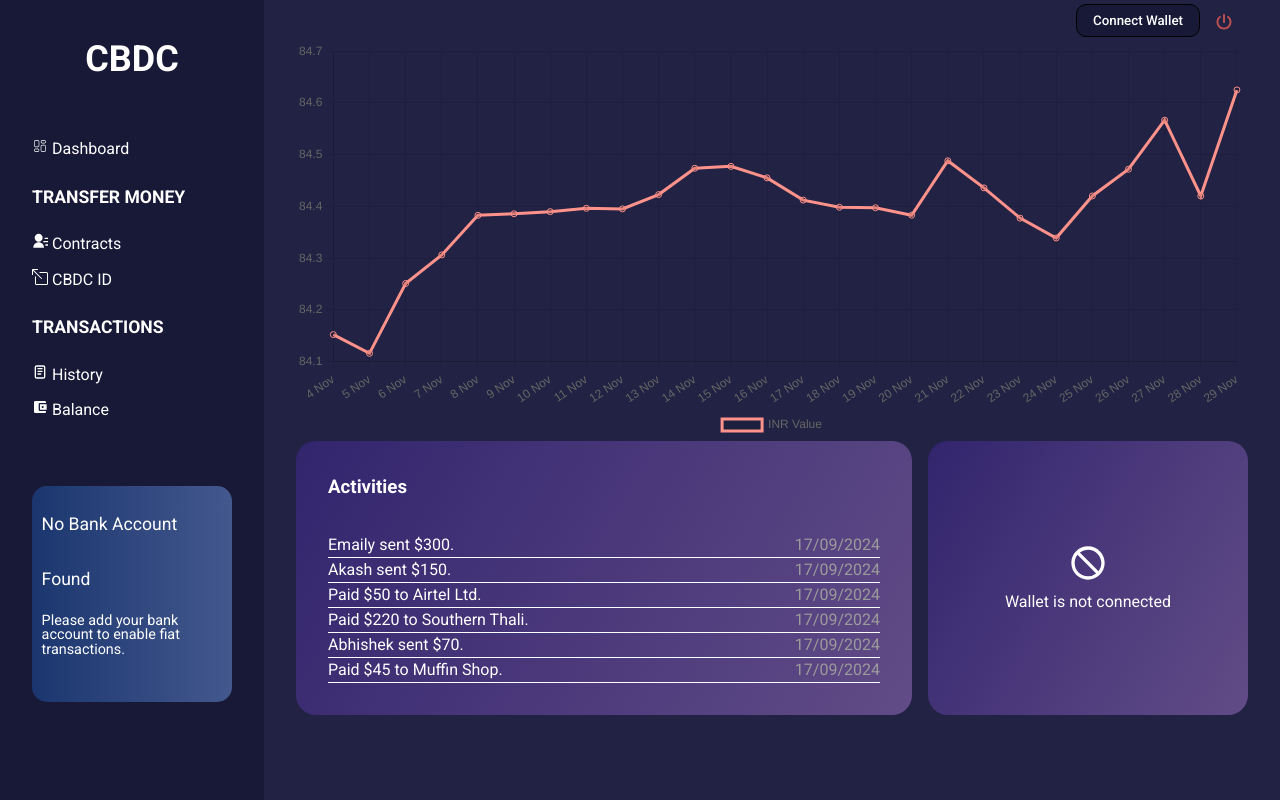
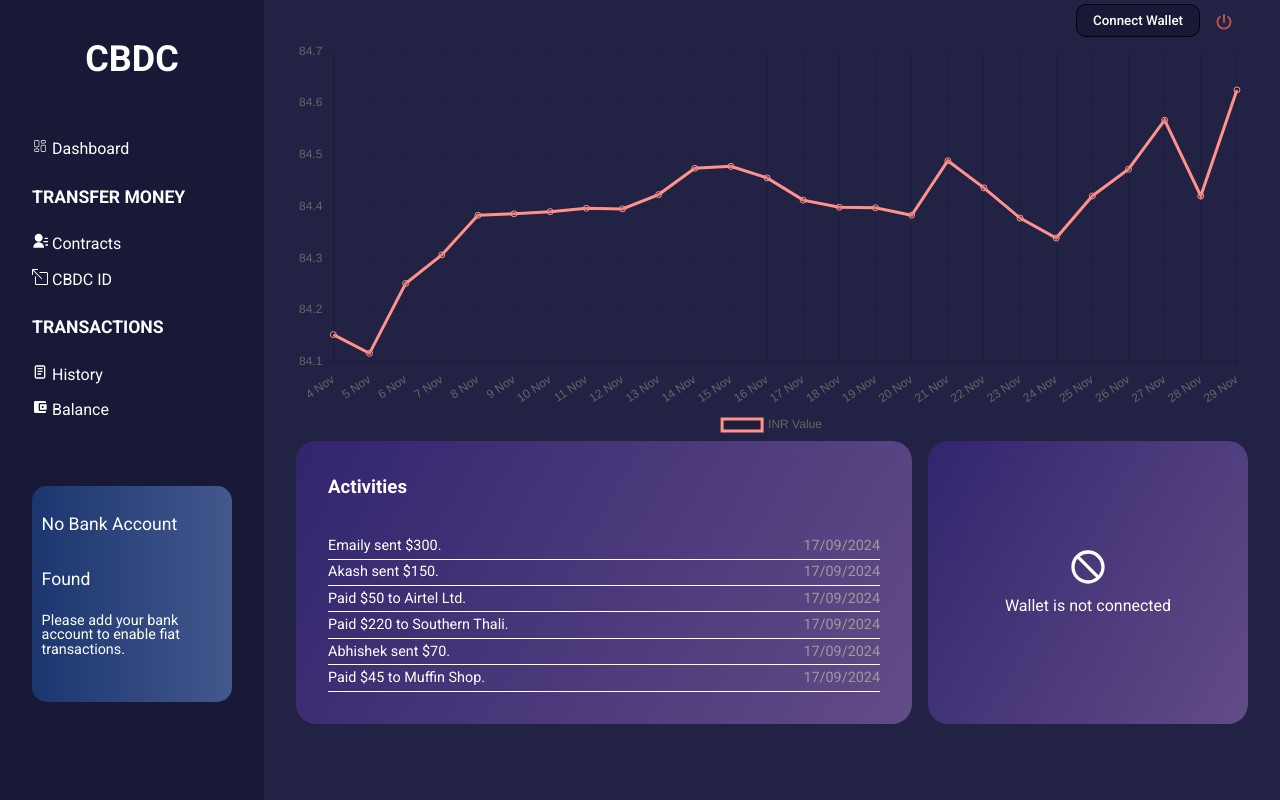
Before and after one commit to PlabanKr/cbdc, a React (Vite) app in the folder frontend/: page /dashboard in a window 1280 px wide. Built offline with nearby package versions, Linux system fonts and the light colour scheme.

Commit message:
Change font size and padding

```diff
--- a/frontend/src/components/card/activities/activities.style.css
+++ b/frontend/src/components/card/activities/activities.style.css
@@ -15,6 +15,8 @@
   display: flex;
   justify-content: space-between;
   border-bottom: 1px solid white;
+  font-size: 0.9rem;
+  padding: 0.12rem 0rem;
 }
 
 .activities-card-activity-date {
```
